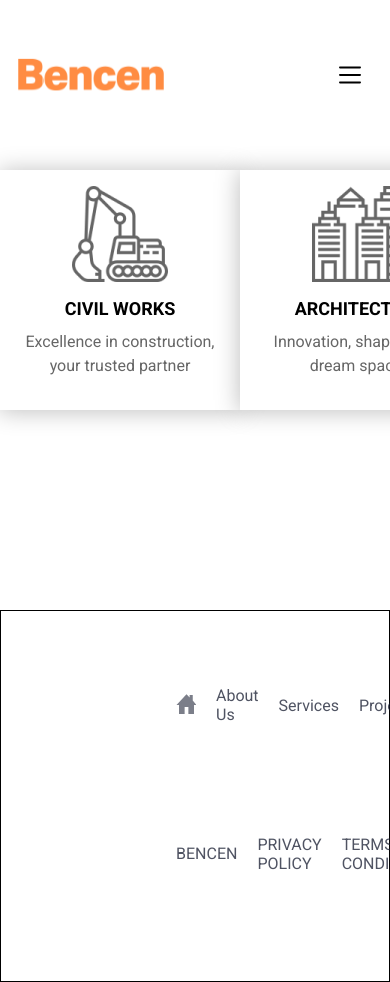
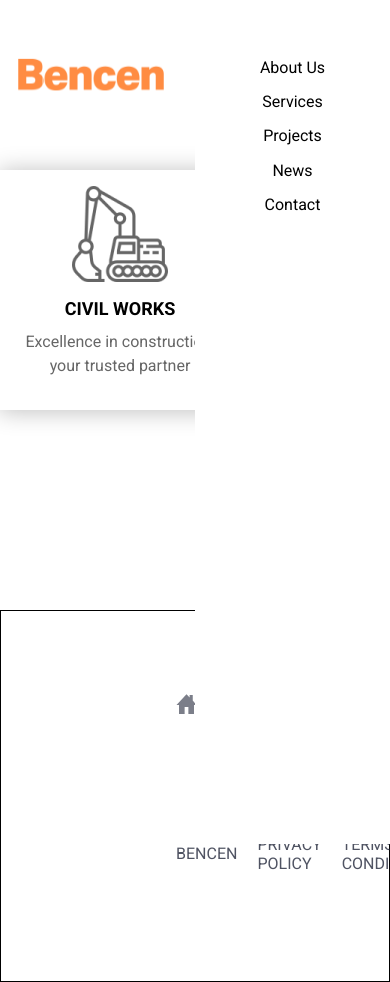
Before and after one commit to ipiccardo/bencen, a Next.js app: page / in a window 390 px wide. Both pictures are taken after a click on the element 350 px from the left and 77 px from the top of the page. Shown: the top 982 px of the page. Built offline with nearby package versions, Linux system fonts and the light colour scheme.

Commit message:
upload mobile Header

```diff
--- a/src/app/components/Header/Header.tsx
+++ b/src/app/components/Header/Header.tsx
@@ -1,12 +1,21 @@
 'use client'
 
-import React from 'react'
+import React, { useState } from 'react'
 import NavBar from '../Footer/NavBar/NavBar';
 import IconWithImages from '../IconWithImages/IconWithImages';
 import classes from './header.module.css';
 import Icon from '../Icon/Icon';
 
 const Header = () => {
+
+    const [openSideBar, setOpenSideBar] = useState(false)
+
+
+    const handleSideBar = () => {
+        setOpenSideBar(!openSideBar)
+    }
+
+
 
     return (
         <>
@@ -29,9 +38,28 @@ const Header = () => {
                 <div>
                     <IconWithImages name='logo' size={150} />
                 </div>
-                <div className={classes.header__hamburguerMenu__toggleButton}>
+                <div className={classes.header__hamburguerMenu__toggleButton} onClick={handleSideBar}>
                     <Icon name='hamburguer' size={30} />
                 </div>
+                <nav className={`${classes.mobileNav} ${openSideBar ? classes.open : ''}`}>
+                    <ul className={classes.mobileNavItems}>
+                        <li className={classes.mobileNavItem}>
+                            About Us
+                        </li>
+                        <li className={classes.mobileNavItem}>
+                            Services
+                        </li>
+                        <li className={classes.mobileNavItem}>
+                            Projects
+                        </li>
+                        <li className={classes.mobileNavItem}>
+                            News
+                        </li>
+                        <li className={classes.mobileNavItem}>
+                            Contact
+                        </li>
+                    </ul>
+                </nav>
             </div>
         </>
     )
--- a/src/app/components/Header/header.module.css
+++ b/src/app/components/Header/header.module.css
@@ -52,3 +52,40 @@
     display: none;
   }
 }
+
+.mobileNav {
+  display: none;
+  position: fixed;
+  z-index: 101;
+  top: 0;
+  right: 0;
+  background: white;
+  width: 50%;
+  height: 100vh;
+}
+
+.mobileNavItems {
+  width: 90%;
+  height: 100%;
+  list-style: none;
+  margin: 30% auto;
+  padding: 0;
+  text-align: center;
+}
+
+.mobileNavItem {
+  margin: 1rem 0;
+}
+
+.mobileNavItem a {
+  font-size: 1.5rem;
+}
+
+.open {
+  display: block !important;
+}
+
+.overlay {
+  height: 100vh;
+  width: 100vw;
+}
--- a/src/app/components/Icon/Icon.tsx
+++ b/src/app/components/Icon/Icon.tsx
@@ -34,5 +34,6 @@ const Icons = (name: string, size: number) => {
  */
 
 export default function Icon({ name, size = 20, onClick }: IconProps) {
+
   return Icons(name, size);
 }
```
